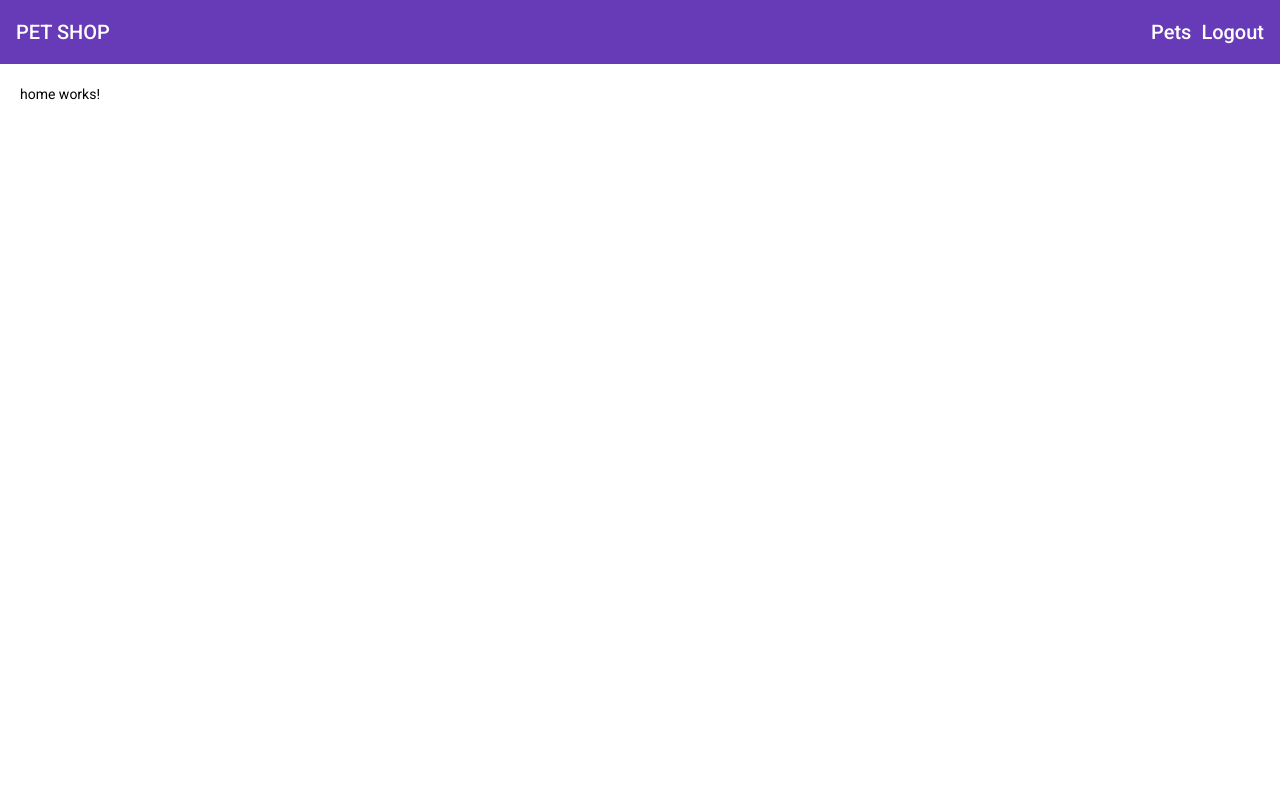
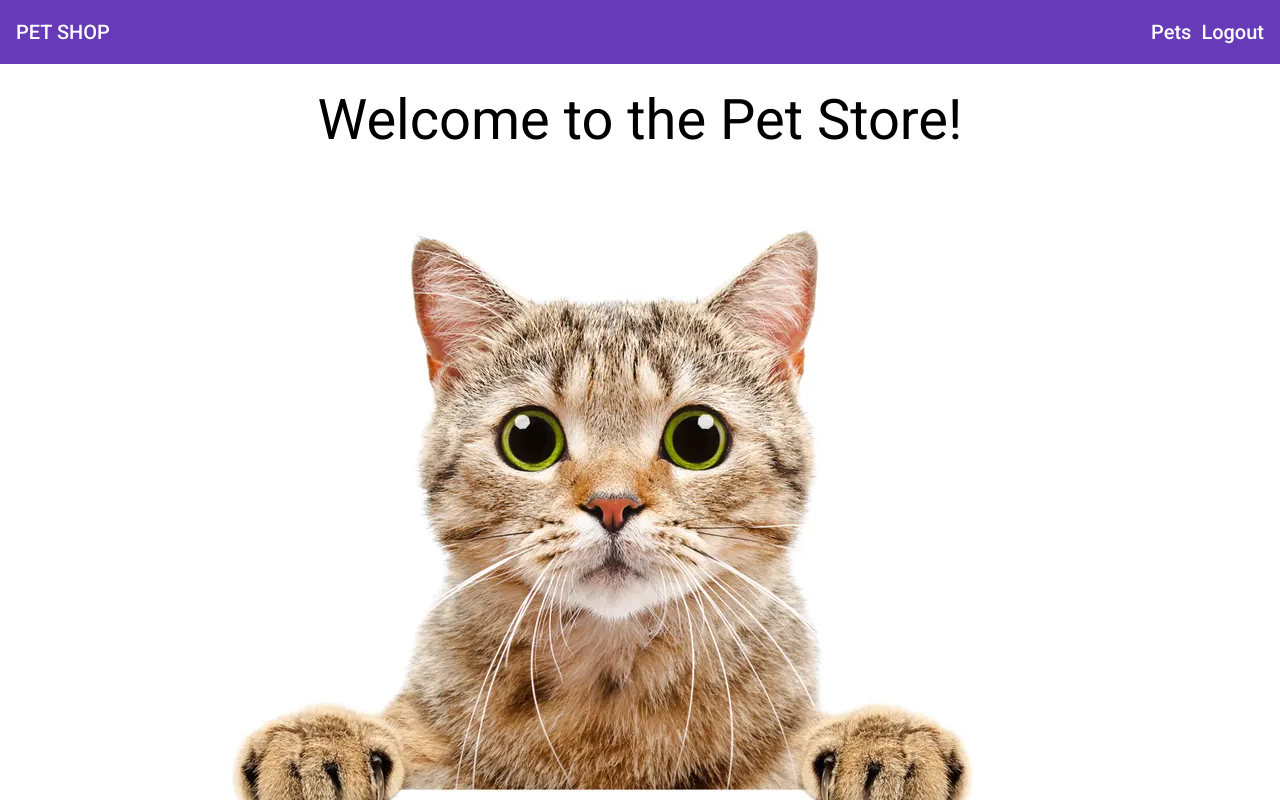
Before and after one commit to Maxx-N/shopet, an Angular app: page /home in a window 1280 px wide. Built offline with nearby package versions, Linux system fonts and the light colour scheme.

Commit message:
styling the home page

```diff
--- a/src/app/core/home/home.component.html
+++ b/src/app/core/home/home.component.html
@@ -1 +1,3 @@
-<p>home works!</p>
+<div class="home">
+  <h1>Welcome to the Pet Store!</h1>
+</div>
--- a/src/app/core/home/home.component.scss
+++ b/src/app/core/home/home.component.scss
@@ -0,0 +1,10 @@
+.home {
+  height: 100%;
+  background-image: url("/assets/home-background.webp");
+
+  h1 {
+    text-align: center;
+    font-size: 400%;
+    margin: 20px;
+  }
+}
--- a/src/app/core/navbar/navbar.component.html
+++ b/src/app/core/navbar/navbar.component.html
@@ -1,6 +1,6 @@
 <div class="navbar">
   <mat-toolbar color="primary">
-    <div><a routerLink="">PET SHOP</a></div>
+    <div><a routerLink="/">PET SHOP</a></div>
     <div fxFlex fxLayout fxLayoutAlign="flex-end" fxHide.xs>
       <ul fxLayout fxLayoutGap="10px" class="navigation-items">
         <ng-container *ngIf="!isAuth">
```
Also changed, not shown: src/assets/home-background.webp (added).
